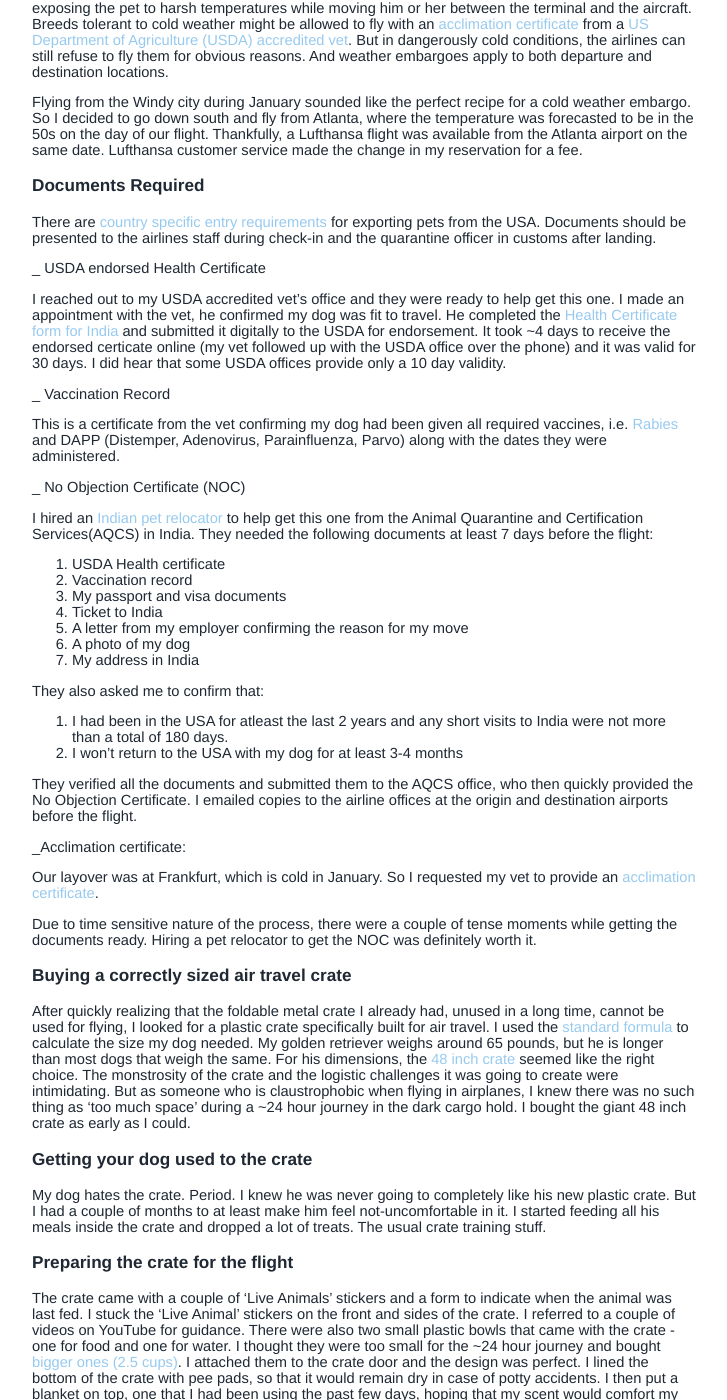
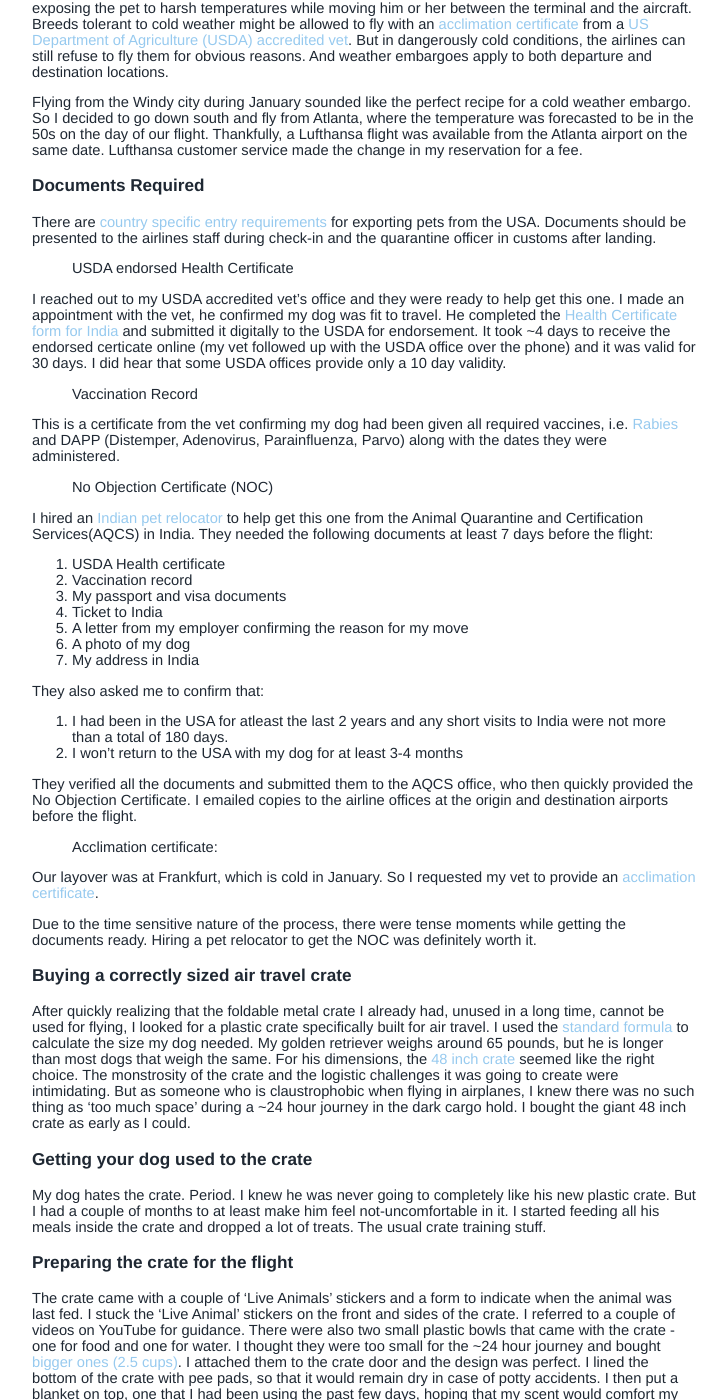
Before and after one commit to vaishnavisen/vaishnavisen.github.io, a Jekyll site: the page built from _posts/2023-03-02-flying-dog-internationally.md, in a window 1280 px wide and 1400 px high, scrolled down 936 px. Shown: the whole window, without its empty margins (276-1003 px from the left). Built offline with Jekyll 4.4.1, drawn with Linux system fonts in a browser that asks for light colours; nearby versions of some CDN libraries.

Commit message:
Use hyphen instead of underscore for bullets

```diff
--- a/_posts/2023-03-02-flying-dog-internationally.md
+++ b/_posts/2023-03-02-flying-dog-internationally.md
@@ -33,15 +33,15 @@ Flying from the Windy city during January sounded like the perfect recipe for a
 
 There are [country specific entry requirements](https://www.aphis.usda.gov/aphis/pet-travel/by-country/pettravel-india) for exporting pets from the USA. Documents should be presented to the airlines staff during check-in and the quarantine officer in customs after landing.
 
-_ USDA endorsed Health Certificate
+- USDA endorsed Health Certificate
 
 I reached out to my USDA accredited vet's office and they were ready to help get this one. I made an appointment with the vet, he confirmed my dog was fit to travel. He completed the [Health Certificate form for India](https://www.aphis.usda.gov/pet-travel/health-certificates/non-eu/india-dogs.pdf) and submitted it digitally to the USDA for endorsement. It took ~4 days to receive the endorsed certicate online (my vet followed up with the USDA office over the phone) and it was valid for 30 days. I did hear that some USDA offices provide only a 10 day validity.
 
-_ Vaccination Record
+- Vaccination Record
 
 This is a certificate from the vet confirming my dog had been given all required vaccines, i.e. [Rabies](https://www.cdc.gov/rabies/pdf/nasphv_form51_1.pdf) and DAPP (Distemper, Adenovirus, Parainfluenza, Parvo) along with the dates they were administered.
 
-_ No Objection Certificate (NOC)
+- No Objection Certificate (NOC)
 
 I hired an [Indian pet relocator](http://globalcargo.co.in/contact.html) to help get this one from the Animal Quarantine and Certification Services(AQCS) in India. They needed the following documents at least 7 days before the flight:
 1. USDA Health certificate
@@ -58,11 +58,11 @@ They also asked me to confirm that:
 
 They verified all the documents and submitted them to the AQCS office, who then quickly provided the No Objection Certificate. I emailed copies to the airline offices at the origin and destination airports before the flight.
 
-_Acclimation certificate:
+- Acclimation certificate:
 
 Our layover was at Frankfurt, which is cold in January. So I requested my vet to provide an [acclimation certificate](https://www.avma.org/resources-tools/avma-policies/acclimation-certificatesstatements).
 
-Due to time sensitive nature of the process, there were a couple of tense moments while getting the documents ready. Hiring a pet relocator to get the NOC was definitely worth it.
+Due to the time sensitive nature of the process, there were tense moments while getting the documents ready. Hiring a pet relocator to get the NOC was definitely worth it.
 
 ### Buying a correctly sized air travel crate
 
```
